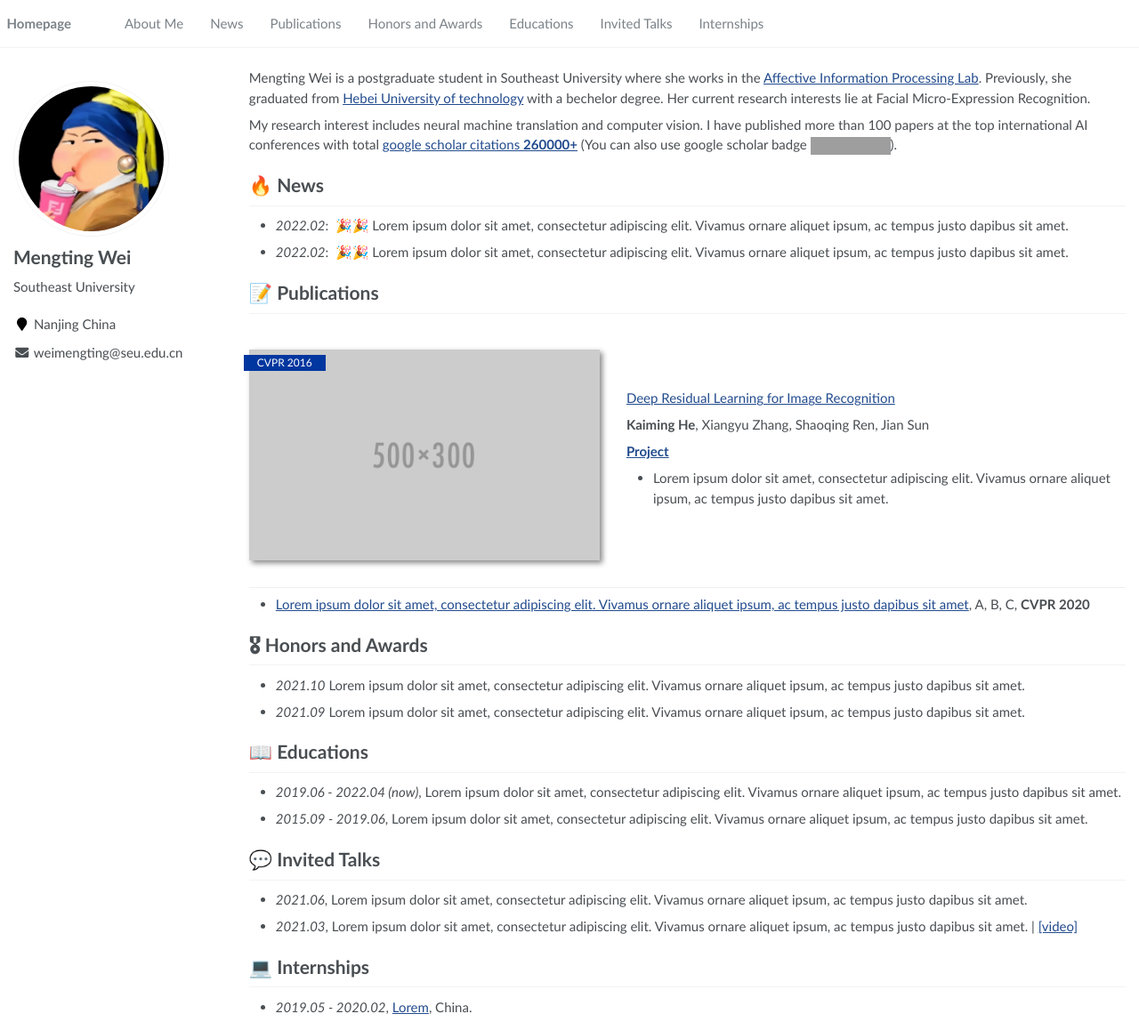
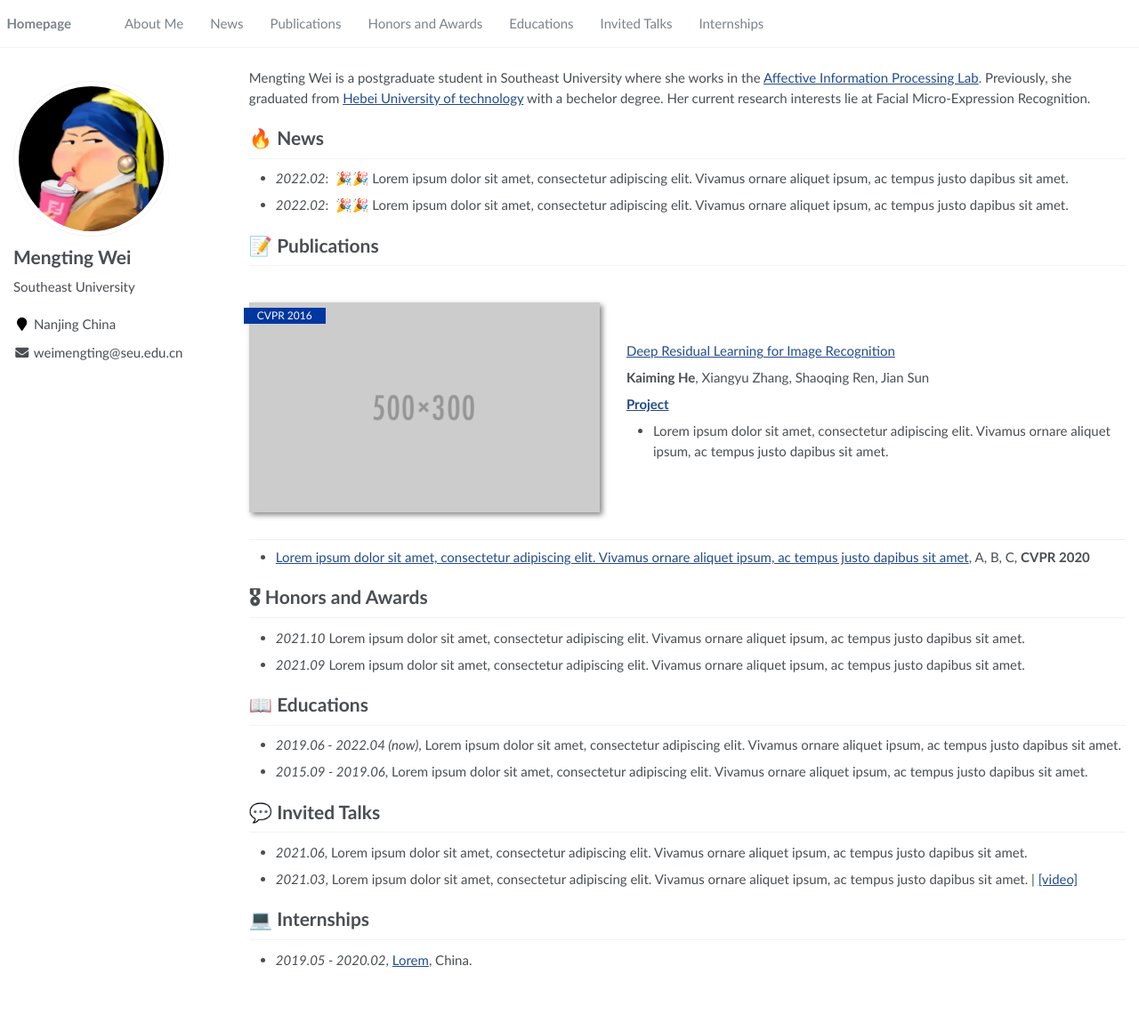
Before and after one commit to weimengting/weimengting.github.io, a Jekyll site: the page index.html, which Jekyll copies as it is, in a window 1280 px wide and 1158 px high. Shown: the whole window at 89% size. Built offline with Jekyll 4.4.1, drawn with Linux system fonts in a browser that asks for light colours; grey boxes are pictures that could not be loaded.

Commit message:
first_commit

```diff
--- a/index.html
+++ b/index.html
@@ -37,22 +37,22 @@
 </script>
 
 <!-- For all browsers -->
-<link rel="stylesheet" href="assets/css/main.css">
+<link rel="stylesheet" href="./assets/css/main.css">
 
 <meta http-equiv="cleartype" content="on">
 <head>
   <base target="_blank">
 </head>
-    <link rel="apple-touch-icon" sizes="180x180" href="images/apple-touch-icon.png">
-<link rel="icon" type="image/png" sizes="32x32" href="images/favicon-32x32.png">
-<link rel="icon" type="image/png" sizes="16x16" href="images/favicon-16x16.png">
+    <link rel="apple-touch-icon" sizes="180x180" href="./images/apple-touch-icon.png">
+<link rel="icon" type="image/png" sizes="32x32" href="./images/favicon-32x32.png">
+<link rel="icon" type="image/png" sizes="16x16" href="./images/favicon-16x16.png">
 <link rel="manifest" href="images/site.webmanifest">
 
 <meta name="msapplication-TileColor" content="#000000">
-<meta name="msapplication-TileImage" content="images/mstile-144x144.png?v=M44lzPylqQ">
-<meta name="msapplication-config" content="images/browserconfig.xml?v=M44lzPylqQ">
+<meta name="msapplication-TileImage" content="./images/mstile-144x144.png?v=M44lzPylqQ">
+<meta name="msapplication-config" content="./images/browserconfig.xml?v=M44lzPylqQ">
 <meta name="theme-color" content="#ffffff">
-<link rel="stylesheet" href="assets/css/academicons.css"/>
+<link rel="stylesheet" href="./assets/css/academicons.css"/>
 
 <script type="text/x-mathjax-config"> MathJax.Hub.Config({ TeX: { equationNumbers: { autoNumber: "all" } } }); </script>
 <script type="text/x-mathjax-config">
@@ -153,8 +153,6 @@
     bechelor degree. Her current research interests lie at Facial Micro-Expression Recognition.
 </p>
 
-<p>My research interest includes neural machine translation and computer vision. I have published more than 100 papers at the top international AI conferences with total <a href="https://scholar.google.com/citations?user=DhtAFkwAAAAJ">google scholar citations <strong><span id="total_cit">260000+</span></strong></a> (You can also use google scholar badge <a href="https://scholar.google.com/citations?user=DhtAFkwAAAAJ"><img src="https://img.shields.io/endpoint?url=https%3A%2F%2Fcdn.jsdelivr.net%2Fgh%2FRayeRen%2Facad-homepage.github.io%40google-scholar-stats%2Fgs_data_shieldsio.json&amp;logo=Google%20Scholar&amp;labelColor=f6f6f6&amp;color=9cf&amp;style=flat&amp;label=citations" /></a>).</p>
-
 <h1 id="-news">🔥 News</h1>
 <ul>
   <li><em>2022.02</em>:  🎉🎉 Lorem ipsum dolor sit amet, consectetur adipiscing elit. Vivamus ornare aliquet ipsum, ac tempus justo dapibus sit amet.</li>
```
